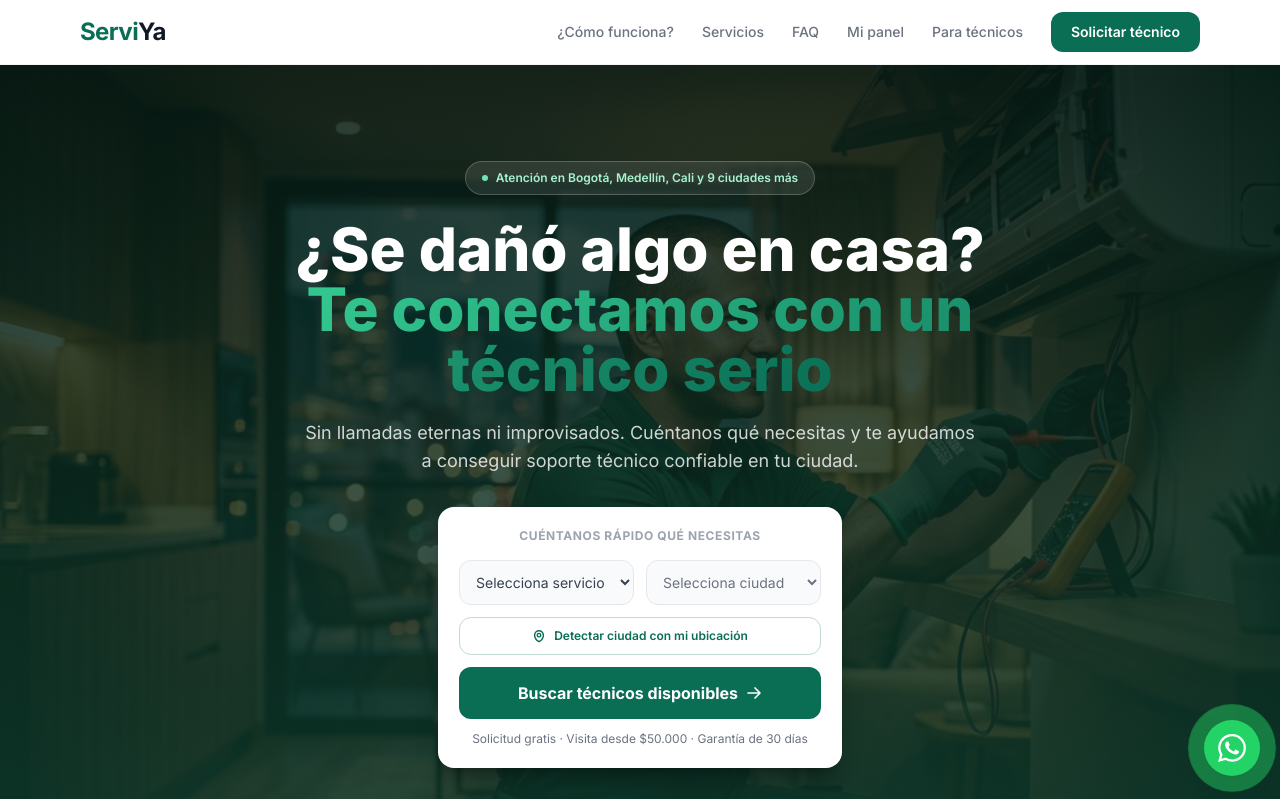
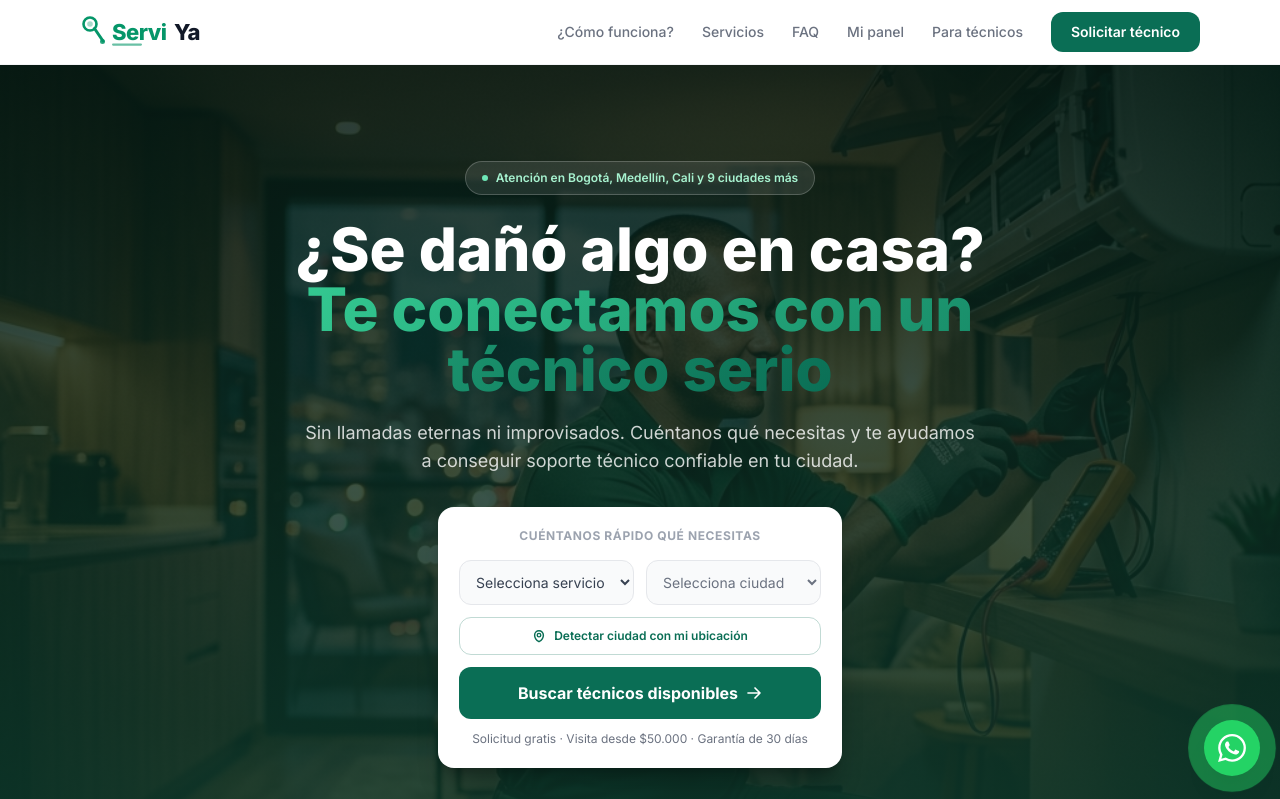
Before and after one commit to serviya-col/serviyacol, a Next.js app: page / in a window 1280 px wide. Shown: the top 799 px of the page. Built offline with nearby package versions, Linux system fonts and the light colour scheme.

Commit message:
feat: add professional SVG logo component, replace all text logos

```diff
--- a/src/app/admin/page.js
+++ b/src/app/admin/page.js
@@ -2,6 +2,7 @@
 import { useState, useEffect, useMemo } from 'react'
 import { supabase } from '@/lib/supabase'
 import PanelFooter from '@/components/PanelFooter'
+import Logo from '@/components/Logo'
 
 const ADMIN_EMAIL = process.env.NEXT_PUBLIC_ADMIN_EMAIL
 
@@ -48,12 +49,11 @@ function LoginScreen({ onSuccess }) {
   return (
     <div className="min-h-screen bg-gradient-to-br from-[#071A14] to-[#0A3D2E] flex items-center justify-center px-4">
       <div className="w-full max-w-sm">
-        <div className="text-center mb-8">
-          <span className="text-4xl font-extrabold text-white">
-            <span className="text-emerald-400">Servi</span>Ya
-          </span>
-          <p className="text-white/40 text-sm mt-1 uppercase tracking-widest font-semibold">Panel de administración</p>
+        <div className="text-center mb-8 flex flex-col items-center">
+          <Logo variant="white" />
+          <p className="text-white/40 text-sm mt-2 uppercase tracking-widest font-semibold">Panel de administración</p>
         </div>
+
         <div className="bg-white/8 backdrop-blur-md border border-white/12 rounded-3xl p-7">
           <form onSubmit={submit} className="space-y-4">
             <div>
@@ -102,10 +102,11 @@ function Sidebar({ view, setView, pendientes, sinVerificar, clientesCount, cobro
     <>
       {/* ── Desktop sidebar ─────────────────────────────────── */}
       <aside className="hidden md:flex w-56 bg-[#0A1A14] flex-col min-h-screen sticky top-0 flex-shrink-0 border-r border-white/5">
-        <div className="px-5 py-5 border-b border-white/8">
-          <span className="text-xl font-extrabold text-white"><span className="text-emerald-400">Servi</span>Ya</span>
-          <span className="text-white/25 text-xs ml-2">Admin</span>
+        <div className="px-5 py-5 border-b border-white/8 flex items-center gap-2">
+          <Logo variant="white" />
+          <span className="text-white/25 text-xs">Admin</span>
         </div>
+
         <nav className="flex-1 px-3 py-4 space-y-1">
           {nav.map(item => (
             <button key={item.id} onClick={() => handleNav(item.id)}
--- a/src/app/cliente/page.js
+++ b/src/app/cliente/page.js
@@ -3,6 +3,8 @@
 import { useEffect, useMemo, useState } from 'react'
 import { supabase } from '@/lib/supabase'
 import PanelFooter from '@/components/PanelFooter'
+import Logo from '@/components/Logo'
+
 
 const ADMIN_EMAIL = process.env.NEXT_PUBLIC_ADMIN_EMAIL
 
@@ -74,10 +76,11 @@ function AuthScreen({ onSuccess, forcedError = '' }) {
   return (
     <div className="min-h-screen bg-gradient-to-br from-[#071A14] to-[#0A3D2E] flex items-center justify-center px-4">
       <div className="w-full max-w-sm">
-        <div className="text-center mb-8">
-          <span className="text-4xl font-extrabold text-white"><span className="text-emerald-400">Servi</span>Ya</span>
-          <p className="text-white/40 text-sm mt-1 uppercase tracking-widest font-semibold">Panel de Cliente</p>
+        <div className="text-center mb-8 flex flex-col items-center">
+          <Logo variant="white" />
+          <p className="text-white/40 text-sm mt-2 uppercase tracking-widest font-semibold">Panel de Cliente</p>
         </div>
+
         <div className="bg-white/8 backdrop-blur-md border border-white/12 rounded-3xl p-7">
           <div className="bg-white/5 rounded-xl p-1 mb-5 grid grid-cols-2 gap-1">
             <button
@@ -156,10 +159,11 @@ function Sidebar({ view, setView, user, onLogout, totalSolicitudes }) {
     <>
       {/* ── Desktop sidebar ───────────────────────────────────────────── */}
       <aside className="hidden md:flex w-56 bg-[#0A1A14] flex-col min-h-screen sticky top-0 flex-shrink-0 border-r border-white/5">
-        <div className="px-5 py-5 border-b border-white/8">
-          <span className="text-xl font-extrabold text-white"><span className="text-emerald-400">Servi</span>Ya</span>
-          <span className="text-white/25 text-xs ml-2">Cliente</span>
+        <div className="px-5 py-5 border-b border-white/8 flex items-center gap-2">
+          <Logo variant="white" />
+          <span className="text-white/25 text-xs">Cliente</span>
         </div>
+
         <div className="px-5 py-4 border-b border-white/8">
           <div className="w-10 h-10 rounded-full bg-emerald-600/20 flex items-center justify-center text-emerald-400 font-extrabold text-lg mb-2">
             {user?.email?.charAt(0)?.toUpperCase() || '?'}
@@ -191,7 +195,8 @@ function Sidebar({ view, setView, user, onLogout, totalSolicitudes }) {
 
       {/* ── Mobile: sticky top header ────────────────────────────────────── */}
       <header className="md:hidden fixed top-0 left-0 right-0 z-50 bg-[#0A1A14]/95 backdrop-blur-md border-b border-white/8 flex items-center justify-between px-4 py-3">
-        <span className="text-lg font-extrabold text-white"><span className="text-emerald-400">Servi</span>Ya <span className="text-white/30 text-xs font-normal">Cliente</span></span>
+        <Logo variant="white" />
+
         <div className="flex items-center gap-3">
           <div className="w-8 h-8 rounded-full bg-emerald-600/20 flex items-center justify-center text-emerald-400 font-bold text-sm">
             {user?.email?.charAt(0)?.toUpperCase() || '?'}
--- a/src/app/tecnico/page.js
+++ b/src/app/tecnico/page.js
@@ -3,6 +3,8 @@ import { useState, useEffect, useMemo } from 'react'
 import Link from 'next/link'
 import { supabase } from '@/lib/supabase'
 import PanelFooter from '@/components/PanelFooter'
+import Logo from '@/components/Logo'
+
 
 const ADMIN_EMAIL = process.env.NEXT_PUBLIC_ADMIN_EMAIL
 
@@ -74,10 +76,11 @@ function LoginScreen({ onSuccess }) {
   return (
     <div className="min-h-screen bg-gradient-to-br from-[#071A14] to-[#0A3D2E] flex items-center justify-center px-4">
       <div className="w-full max-w-sm">
-        <div className="text-center mb-8">
-          <span className="text-4xl font-extrabold text-white"><span className="text-emerald-400">Servi</span>Ya</span>
-          <p className="text-white/40 text-sm mt-1 uppercase tracking-widest font-semibold">Panel de Técnico</p>
+        <div className="text-center mb-8 flex flex-col items-center">
+          <Logo variant="white" />
+          <p className="text-white/40 text-sm mt-2 uppercase tracking-widest font-semibold">Panel de Técnico</p>
         </div>
+
         <div className="bg-white/8 backdrop-blur-md border border-white/12 rounded-3xl p-7">
           <form onSubmit={submit} className="space-y-4">
             <div>
@@ -124,10 +127,11 @@ function Sidebar({ view, setView, tecnico, disponiblesCount, onLogout }) {
     <>
       {/* ── Desktop sidebar ──────────────────────────────────────────────── */}
       <aside className="hidden md:flex w-56 bg-[#0A1A14] flex-col min-h-screen sticky top-0 flex-shrink-0 border-r border-white/5">
-        <div className="px-5 py-5 border-b border-white/8">
-          <span className="text-xl font-extrabold text-white"><span className="text-emerald-400">Servi</span>Ya</span>
-          <span className="text-white/25 text-xs ml-2">Técnico</span>
+        <div className="px-5 py-5 border-b border-white/8 flex items-center gap-2">
+          <Logo variant="white" />
+          <span className="text-white/25 text-xs">Técnico</span>
         </div>
+
         {/* Tecnico info */}
         <div className="px-5 py-4 border-b border-white/8">
           <div className="w-10 h-10 rounded-full bg-emerald-600/20 overflow-hidden flex items-center justify-center text-emerald-400 font-extrabold text-lg mb-2">
--- /dev/null
+++ b/src/components/Logo.js
@@ -0,0 +1,66 @@
+/**
+ * ServiYa — Componente de logo SVG profesional
+ * Variantes: 'default' | 'white' | 'small'
+ * Uso: <Logo /> | <Logo variant="white" /> | <Logo variant="small" />
+ */
+export default function Logo({ variant = 'default', className = '' }) {
+  // Colores por variante
+  const iconColor  = variant === 'white' ? '#ffffff' : '#059669'  // verde o blanco
+  const textMain   = variant === 'white' ? '#ffffff' : '#059669'  // "Servi"
+  const textAccent = variant === 'white' ? 'rgba(255,255,255,0.75)' : '#111827' // "Ya"
+  const isSmall    = variant === 'small'
+
+  const width  = isSmall ? 100 : 130
+  const height = isSmall ? 28  : 36
+
+  return (
+    <svg
+      xmlns="http://www.w3.org/2000/svg"
+      viewBox="0 0 130 36"
+      width={width}
+      height={height}
+      aria-label="ServiYa logo"
+      className={className}
+    >
+      {/* ── Icono: llave inglesa estilizada ─────────────────────────────── */}
+      {/* Cuerpo de la llave */}
+      <circle cx="10" cy="10" r="6.5" fill="none" stroke={iconColor} strokeWidth="2.6" strokeLinecap="round"/>
+      {/* Mango de la llave */}
+      <line x1="14.5" y1="14.5" x2="23" y2="27" stroke={iconColor} strokeWidth="3" strokeLinecap="round"/>
+      {/* Muesca interior de la llave */}
+      <circle cx="10" cy="10" r="2.8" fill={iconColor} opacity="0.35"/>
+
+      {/* ── Chispa / estrella de check en esquina inferior derecha del icono */}
+      <circle cx="22.5" cy="27.5" r="2.5" fill={iconColor} opacity="0.85"/>
+
+      {/* ── Wordmark ─────────────────────────────────────────────────────── */}
+      {/* "Servi" */}
+      <text
+        x="32"
+        y="26"
+        fontFamily="'Inter','Segoe UI',Arial,sans-serif"
+        fontWeight="800"
+        fontSize="22"
+        fill={textMain}
+        letterSpacing="-0.5"
+      >
+        Servi
+      </text>
+      {/* "Ya" */}
+      <text
+        x="94"
+        y="26"
+        fontFamily="'Inter','Segoe UI',Arial,sans-serif"
+        fontWeight="800"
+        fontSize="22"
+        fill={textAccent}
+        letterSpacing="-0.5"
+      >
+        Ya
+      </text>
+
+      {/* ── Línea decorativa bajo el texto ─────────────────────────────── */}
+      <rect x="32" y="29.5" width="30" height="2.2" rx="1.1" fill={iconColor} opacity="0.6"/>
+    </svg>
+  )
+}
--- a/src/components/Navbar.js
+++ b/src/components/Navbar.js
@@ -1,6 +1,8 @@
 'use client'
 import Link from 'next/link'
 import { useState, useEffect } from 'react'
+import Logo from '@/components/Logo'
+
 
 export default function Navbar() {
   const [open, setOpen] = useState(false)
@@ -30,10 +32,10 @@ export default function Navbar() {
       >
         <div className="max-w-6xl mx-auto px-4 flex items-center justify-between h-16">
           {/* Logo */}
-          <Link href="/" className="text-2xl font-bold tracking-tight flex-shrink-0">
-            <span className="text-brand">Servi</span>
-            <span className="text-gray-900">Ya</span>
+          <Link href="/" className="flex-shrink-0 flex items-center" aria-label="ServiYa — inicio">
+            <Logo />
           </Link>
+
 
           {/* Desktop nav */}
           <div className="hidden md:flex items-center gap-7">
--- a/src/components/PanelFooter.js
+++ b/src/components/PanelFooter.js
@@ -1,4 +1,7 @@
+import Logo from '@/components/Logo'
+
 // Componente footer compartido para todos los paneles
+
 export default function PanelFooter({ role = 'panel' }) {
   const year = new Date().getFullYear()
   return (
@@ -8,11 +11,10 @@ export default function PanelFooter({ role = 'panel' }) {
         <div className="flex flex-col gap-4">
           <div className="flex flex-col sm:flex-row sm:items-center sm:justify-between gap-3">
             <div>
-              <span className="text-lg font-extrabold text-gray-900">
-                <span className="text-emerald-600">Servi</span>Ya
-              </span>
-              <p className="text-xs text-gray-400 mt-0.5">Técnicos verificados a domicilio en Colombia</p>
+              <Logo />
+              <p className="text-xs text-gray-400 mt-1">Técnicos verificados a domicilio en Colombia</p>
             </div>
+
             {/* Links de contacto — wrap on mobile */}
             <div className="flex flex-wrap gap-x-4 gap-y-3">
               <a
```
